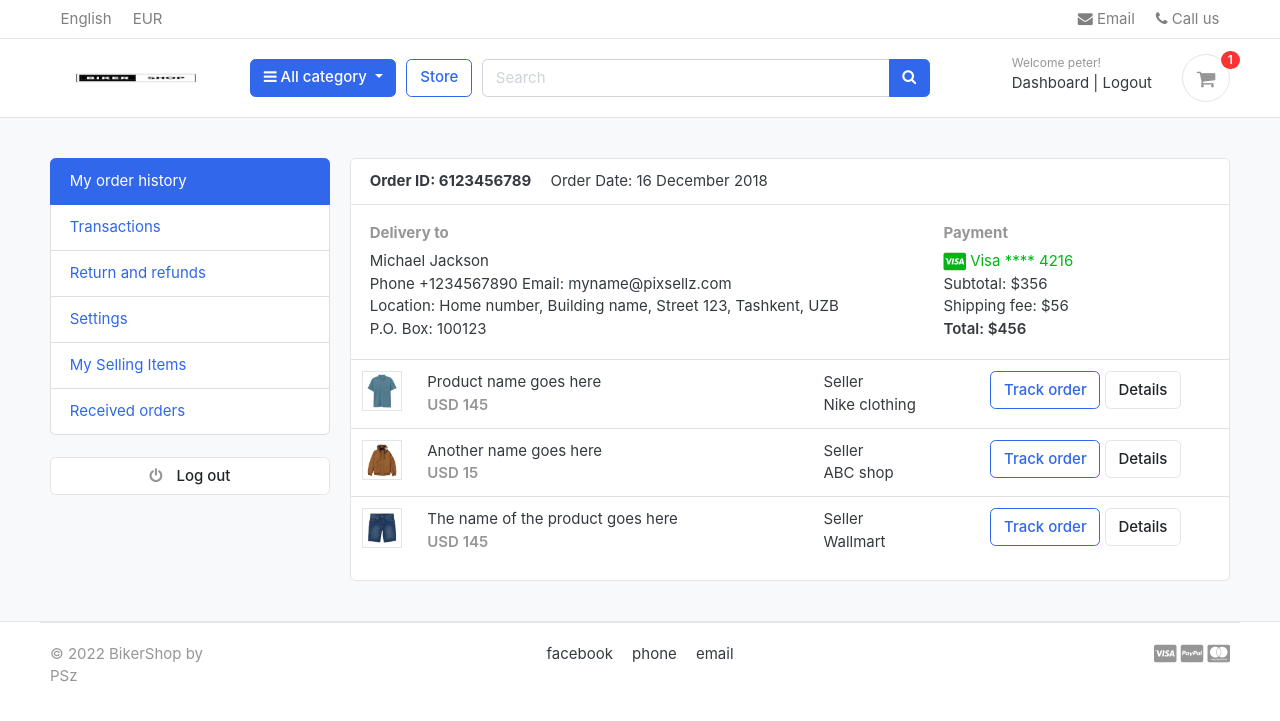
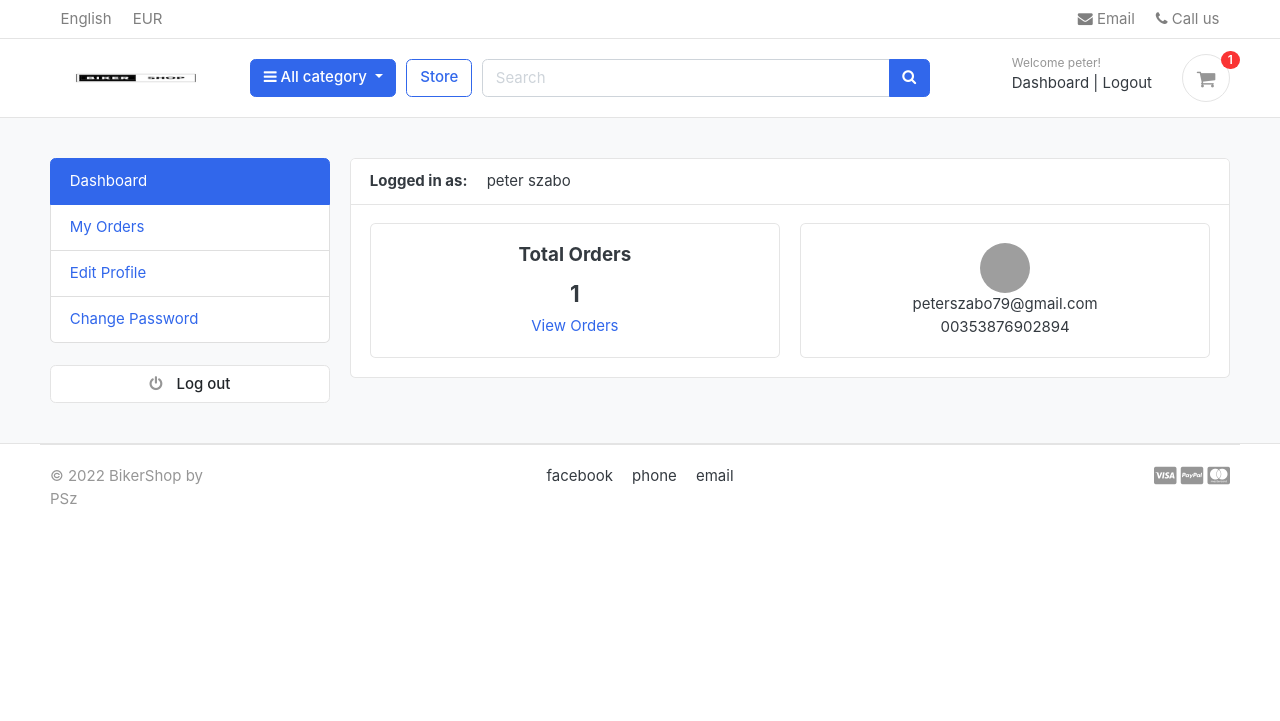
Before and after one commit to Code-Institute-Submissions/peterszabo79-bikershop_JanResub, a Django app: page /accounts/ in a window 1280 px wide. Shown: the top 721 px of the page. Run offline with Django 3.2, Linux system fonts and the light colour scheme; a user stored in the database is signed in; data comes from the database, SQL or seed files in the repository; both versions use the stored data as it was after the commit; tables that the repository leaves empty hold one stand-in row (values such as "Sample post"); some libraries are stand-ins or nearby versions; some web fonts are replaced; grey boxes are pictures that could not be loaded.

Commit message:
fix a daschboard problem no1

```diff
--- a/accounts/urls.py
+++ b/accounts/urls.py
@@ -15,4 +15,6 @@ urlpatterns = [
     path('resetpassword_validate/<uidb64>/<token>/', views.resetpassword_validate, name='resetpassword_validate'),
     path('resetPassword/', views.resetPassword, name='resetPassword'),
 
+
+
 ]
--- a/accounts/views.py
+++ b/accounts/views.py
@@ -1,6 +1,7 @@
 from django.shortcuts import render, redirect
 from .forms import RegistrationForm
 from .models import Account
+from orders.models import Order
 from django.contrib import messages, auth
 from django.contrib.auth.decorators import login_required
 from django.http import HttpResponse
@@ -146,7 +147,12 @@ def activate(request, uidb64, token):
 
 @login_required(login_url = 'login')
 def dashboard(request):
-    return render(request, 'accounts/dashboard.html')
+    orders = Order.objects.order_by('-created_at').filter(user_id=request.user.id, is_ordered=True)
+    orders_count = orders.count()
+    context = {
+        'orders_count': orders_count,
+    }
+    return render(request, 'accounts/dashboard.html', context)
 
 
 def forgotPassword(request):
@@ -209,3 +215,13 @@ def resetPassword(request):
             return redirect('resetPassword')
     else:
         return render(request, 'accounts/resetPassword.html')
+
+def dashboard(request):
+    orders = Order.objects.order_by('-created_at').filter(user_id=request.user.id, is_ordered=True)
+    orders_count = orders.count()
+
+
+    context = {
+        'orders_count': orders_count,
+    }
+    return render(request, 'accounts/dashboard.html', context)
--- a/templates/accounts/dashboard.html
+++ b/templates/accounts/dashboard.html
@@ -8,86 +8,38 @@
 {% include 'includes/alerts.html' %}
 <div class="container">
 	<div class="row">
-	<aside class="col-md-3">
-		<!--   SIDEBAR   -->
-		<ul class="list-group">
-			<a class="list-group-item active" href="#"> My order history </a>
-			<a class="list-group-item" href="#"> Transactions </a>
-			<a class="list-group-item" href="#"> Return and refunds </a>
-			<a class="list-group-item" href="#">Settings </a>
-			<a class="list-group-item" href="#"> My Selling Items </a>
-			<a class="list-group-item" href="#"> Received orders </a>
-		</ul>
-		<br>
-		<a class="btn btn-light btn-block" href="{% url 'logout' %}"> <i class="fa fa-power-off"></i> <span class="text">Log out</span> </a>
-		<!--   SIDEBAR .//END   -->
-	</aside>
+	{% include 'includes/dashboard_sidebar.html' %}
 	<main class="col-md-9">
 		<article class="card">
 		<header class="card-header">
-			<strong class="d-inline-block mr-3">Order ID: 6123456789</strong>
-			<span>Order Date: 16 December 2018</span>
+			<strong class="d-inline-block mr-3">Logged in as:</strong>
+			<span>{{user.full_name}}</span>
 		</header>
 		<div class="card-body">
 			<div class="row">
-				<div class="col-md-8">
-					<h6 class="text-muted">Delivery to</h6>
-					<p>Michael Jackson <br>
-					Phone +1234567890 Email: myname@pixsellz.com <br>
-			    	Location: Home number, Building name, Street 123,  Tashkent, UZB <br>
-			    	P.O. Box: 100123
-			 		</p>
+
+			<div class="col-md-6">
+				<div class="card" style="text-align:center;">
+					<div class="card-body">
+						<h5 class="card-title">Total Orders</h5>
+						<h4>{{orders_count}}</h4>
+						<a href="#">View Orders</a>
+					</div>
 				</div>
-				<div class="col-md-4">
-					<h6 class="text-muted">Payment</h6>
-					<span class="text-success">
-						<i class="fab fa-lg fa-cc-visa"></i>
-					    Visa  **** 4216
-					</span>
-					<p>Subtotal: $356 <br>
-					 Shipping fee:  $56 <br>
-					 <span class="b">Total:  $456 </span>
-					</p>
+			</div>
+			<div class="col-md-6">
+				<div class="card" style="text-align:center;">
+					<div class="card-body">
+						<img src="https://www.w3schools.com/howto/img_avatar.png" alt="User Profile Picture" width="50" height="50" style="border-radius:50%;">
+						<p class="mb-0">{{user.email}}</p>
+						<p>{{user.phone_number}}</p>
+					</div>
 				</div>
+			</div>
+
 			</div> <!-- row.// -->
 		</div> <!-- card-body .// -->
-		<div class="table-responsive">
-		<table class="table table-hover">
-			<tr>
-				<td width="65">
-					<img src="../images/items/1.jpg" class="img-xs border">
-				</td>
-				<td>
-					<p class="title mb-0">Product name goes here </p>
-					<var class="price text-muted">USD 145</var>
-				</td>
-				<td> Seller <br> Nike clothing </td>
-				<td width="250"> <a href="#" class="btn btn-outline-primary">Track order</a> <a href="#" class="btn btn-light"> Details </a> </td>
-			</tr>
-			<tr>
-				<td>
-					<img src="../images/items/2.jpg" class="img-xs border">
-				</td>
-				<td>
-					<p class="title mb-0">Another name goes here </p>
-					<var class="price text-muted">USD 15</var>
-				</td>
-				<td> Seller <br> ABC shop </td>
-				<td> <a href="#" class="btn btn-outline-primary">Track order</a> <a href="#" class="btn btn-light"> Details </a> </td>
-			</tr>
-			<tr>
-				<td>
-					<img src="../images/items/3.jpg" class="img-xs border">
-				</td>
-				<td>
-					<p class="title mb-0">The name of the product  goes here </p>
-					<var class="price text-muted">USD 145</var>
-				</td>
-				<td> Seller <br> Wallmart </td>
-				<td> <a href="#" class="btn btn-outline-primary">Track order</a> <a href="#" class="btn btn-light"> Details </a> </td>
-			</tr>
-		</table>
-		</div> <!-- table-responsive .end// -->
+
 		</article> <!-- order-group.// -->
 	</main>
 </div> <!-- row.// -->
--- /dev/null
+++ b/templates/includes/dashboard_sidebar.html
@@ -0,0 +1,12 @@
+<aside class="col-md-3">
+    <!--   SIDEBAR   -->
+    <ul class="list-group">
+      <a class="list-group-item {% if '/accounts/' == request.path %}active{% endif %}" href="{% url 'dashboard' %}"> Dashboard </a>
+      <a class="list-group-item {% if '/my_orders/' in request.path %}active{% endif %}" href="#"> My Orders </a>
+      <a class="list-group-item {% if '/edit_profile/' in request.path %}active{% endif %}" href="#"> Edit Profile </a>
+      <a class="list-group-item {% if '/change_password/' in request.path %}active{% endif %}" href="#"> Change Password </a>
+    </ul>
+    <br>
+    <a class="btn btn-light btn-block" href="{% url 'logout' %}"> <i class="fa fa-power-off"></i> <span class="text">Log out</span> </a>
+    <!--   SIDEBAR .//END   -->
+  </aside>
```
Also changed, not shown: templates/accounts/my_orders.html (added, +57 -0 lines), db.sqlite3.
